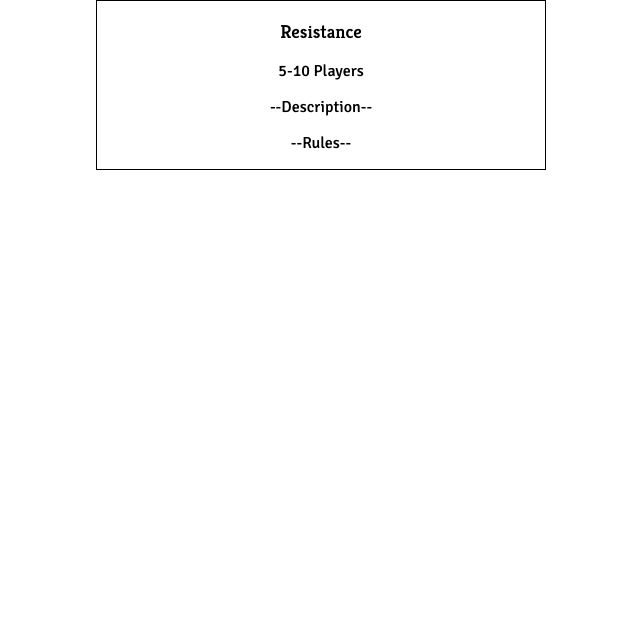
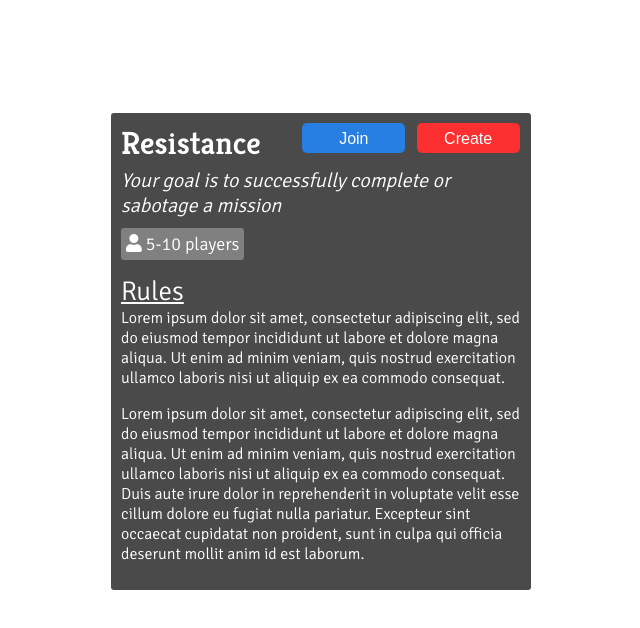
Before and after one commit to ThivRajan/Teaforge-Client, a React (Create React App) app: page /resistance in a window 1280 px wide. Shown: the top 628 px of the page, without its empty margins (319-959 px from the left). Built offline with nearby package versions, Linux system fonts and the light colour scheme.

Commit message:
styled description

```diff
--- a/package.json
+++ b/package.json
@@ -3,6 +3,9 @@
 	"version": "0.1.0",
 	"private": true,
 	"dependencies": {
+		"@fortawesome/fontawesome-svg-core": "^1.2.30",
+		"@fortawesome/free-solid-svg-icons": "^5.14.0",
+		"@fortawesome/react-fontawesome": "^0.1.11",
 		"@testing-library/jest-dom": "^4.2.4",
 		"@testing-library/react": "^9.5.0",
 		"@testing-library/user-event": "^7.2.1",
@@ -13,6 +16,7 @@
 		"axios": "^0.20.0",
 		"react": "^16.13.1",
 		"react-dom": "^16.13.1",
+		"react-modal": "^3.11.2",
 		"react-router-dom": "^5.2.0",
 		"react-scripts": "3.4.3",
 		"socket.io-client": "^2.3.0",
@@ -41,6 +45,7 @@
 		]
 	},
 	"devDependencies": {
+		"@types/react-fontawesome": "^1.6.4",
 		"@types/react-router-dom": "^5.1.5",
 		"@types/styled-components": "^5.1.3"
 	}
--- a/public/index.html
+++ b/public/index.html
@@ -4,8 +4,7 @@
 <head>
 	<meta charset="utf-8" />
 	<meta name="viewport" content="width=450, user-scalable=no" />
-	<meta name="theme-color" content="#000000" />
-	<meta name="description" content="Web site created using create-react-app" />
+	<meta name="description" content="Teaforge: Online games of deceipt" />
 	<!--
       manifest.json provides metadata used when your web app is installed on a
       user's mobile device or desktop. See https://developers.google.com/web/fundamentals/web-app-manifest/
@@ -29,16 +28,6 @@
 <body>
 	<noscript>You need to enable JavaScript to run this app.</noscript>
 	<div id="root"></div>
-	<!--
-      This HTML file is a template.
-      If you open it directly in the browser, you will see an empty page.
-
-      You can add webfonts, meta tags, or analytics to this file.
-      The build step will place the bundled scripts into the <body> tag.
-
-      To begin the development, run `npm start` or `yarn start`.
-      To create a production bundle, use `npm run build` or `yarn build`.
-    -->
 </body>
 
 </html>
--- a/src/components/CreateForm.tsx
+++ b/src/components/CreateForm.tsx
@@ -2,7 +2,7 @@ import React from 'react';
 import { Link } from 'react-router-dom';
 
 import Form from '../styles/Form';
-import { OutlineButton } from '../styles/Button';
+import { FilledButton } from '../styles/Button';
 import { blue } from '../styles/Global';
 
 const CreateForm = () => {
@@ -13,10 +13,10 @@ const CreateForm = () => {
 				<input placeholder="Name"></input>
 				<br />
 				<Link to="/lobby">
-					<OutlineButton>Join</OutlineButton>
+					<FilledButton color={blue}>Join</FilledButton>
 				</Link>
 				<Link to="/">
-					<OutlineButton color={blue}>Cancel</OutlineButton>
+					<FilledButton>Cancel</FilledButton>
 				</Link>
 			</Form>
 		</>
--- a/src/components/Description.tsx
+++ b/src/components/Description.tsx
@@ -1,18 +1,100 @@
 import React from 'react';
 import styled from 'styled-components';
 
-const Card = styled.div`
-	border: 1px solid;
+import { Link } from 'react-router-dom';
+
+import Players from '../styles/Players';
+import { FilledButton } from '../styles/Button';
+import { blue } from '../styles/Global';
+
+const Container = styled.div`
+	background: #4a4a4a;
+	color: white;
+	text-align: left;
+	border-radius: 3px;
+
+	margin: 25% 15px;
+	padding: 10px;
+
+	div {
+		display: grid;
+		grid-template-columns: repeat(3, 1fr) 2fr 2fr;
+		margin-bottom: 15px;
+
+
+		h1 {
+			grid-column: 1/4;
+			grid-row: 1;
+			margin: 0;
+			// font-family: signika, san-serif;
+		}
+
+		button {
+			width: 90%;
+			height: max-content;
+			margin: auto 10px;
+			grid-row: 1;
+		}
+
+		i {
+			grid-column: 1/6;
+			grid-row: 2;
+			font-size: 20px;
+			padding-top: 5px;
+		}
+
+		span {
+			grid-column: 1/4;
+			grid-row: 3;
+			width: max-content;
+		}
+	}
+
+	u {
+		font-size: 27px;
+	}
+
+	p {
+		margin-top: 0;
+	}
+
 `;
 
 const GameDescription = () => {
 	return (
-		<Card>
-			<h3>Resistance</h3>
-			<p>5-10 Players</p>
-			<p>--Description--</p>
-			<p>--Rules--</p>
-		</Card>
+		<Container>
+			<div>
+				<h1>Resistance</h1>
+				<Link to="/join">
+					<FilledButton color={blue}>Join</FilledButton>
+				</Link>
+				<Link to="/create">
+					<FilledButton>Create</FilledButton>
+				</Link>
+
+				<i>Your goal is to successfully complete or sabotage a mission</i>
+				<Players players={'5-10 players'} />
+			</div>
+
+			<u>Rules</u>
+			<p>
+				Lorem ipsum dolor sit amet, consectetur adipiscing elit,
+				sed do eiusmod tempor incididunt ut labore et dolore magna
+				aliqua. Ut enim ad minim veniam, quis nostrud exercitation
+				ullamco laboris nisi ut aliquip ex ea commodo consequat.
+			</p>
+
+			<p>
+				Lorem ipsum dolor sit amet, consectetur adipiscing elit,
+				sed do eiusmod tempor incididunt ut labore et dolore magna
+				aliqua. Ut enim ad minim veniam, quis nostrud exercitation
+				ullamco laboris nisi ut aliquip ex ea commodo consequat. Duis
+				aute irure dolor in reprehenderit in voluptate velit esse
+				cillum dolore eu fugiat nulla pariatur. Excepteur sint occaecat
+				cupidatat non proident, sunt in culpa qui officia deserunt
+				mollit anim id est laborum.
+			</p>
+		</Container>
 	);
 };
 
--- a/src/components/JoinForm.tsx
+++ b/src/components/JoinForm.tsx
@@ -2,7 +2,7 @@ import React from 'react';
 import { Link } from 'react-router-dom';
 
 import Form from '../styles/Form';
-import { OutlineButton } from '../styles/Button';
+import { FilledButton } from '../styles/Button';
 import { blue } from '../styles/Global';
 
 const JoinForm = () => {
@@ -15,10 +15,10 @@ const JoinForm = () => {
 				<input placeholder="Room Key"></input>
 				<br />
 				<Link to="/lobby">
-					<OutlineButton  >Join</OutlineButton>
+					<FilledButton color={blue}>Join</FilledButton>
 				</Link>
 				<Link to="/">
-					<OutlineButton color={blue}>Cancel</OutlineButton>
+					<FilledButton>Cancel</FilledButton>
 				</Link>
 			</Form>
 		</>
--- a/src/components/Main.tsx
+++ b/src/components/Main.tsx
@@ -1,8 +1,10 @@
 import React from 'react';
+import { Link } from 'react-router-dom';
 import styled from 'styled-components';
-import { Link } from 'react-router-dom';
 
 import fist from '../assets/fist.png';
+
+import Players from '../styles/Players';
 
 import { OutlineButton } from '../styles/Button';
 
@@ -64,21 +66,6 @@ const Card = styled.a`
 
     }
 
-    span {
-        padding: 5px;
-        background: grey;
-        color: white;
-		border-radius: 3px;
-
-        float: left;
-		margin-top: 10px;
-
-		font-size: 18px;
-		font-family: 'Signika', sans-serif;
-		font-weight: 300;
-
-	}
-
 	img {
         grid-column: 1;
         grid-row: 1;
@@ -110,7 +97,7 @@ const GameList = () => (
 					Successfully complete your missions
 					while spies try to sabotage them.
 				</p>
-				<span>5-10 Players</span>
+				<Players players={'5-10'} />
 			</div>
 		</Card>
 	</CardContainer>
--- a/src/styles/Button.tsx
+++ b/src/styles/Button.tsx
@@ -46,7 +46,7 @@ export const FilledButton = styled.button`
 	:hover {
 		background: ${props => props.color || red};
 		cursor: pointer;
-		filter: brightness(90%);
+		filter: brightness(80%);
 	}
 `;
 
--- a/src/styles/Global.tsx
+++ b/src/styles/Global.tsx
@@ -11,11 +11,12 @@ const GlobalStyle = createGlobalStyle`
 		font-family: Kreon, serif;
 	}
 
-	p {
+	i, p, u {
 		font-family: Signika, sans-serif;
+		font-weight: 300;
 	}
 
-	h1 {
+	h1, h2, h3, h4 {
 		font-family: Kreon, serif;
 	}
 `;
--- /dev/null
+++ b/src/styles/Players.tsx
@@ -0,0 +1,27 @@
+import React from 'react';
+
+import styled from 'styled-components';
+import { faUser } from '@fortawesome/free-solid-svg-icons';
+import { FontAwesomeIcon } from '@fortawesome/react-fontawesome';
+
+const Span = styled.span`
+	padding: 5px;
+	background: grey;
+	color: white;
+	border-radius: 3px;
+
+	float: left;
+	margin-top: 10px;
+
+	font-size: 18px;
+	font-family: 'Signika', sans-serif;
+	font-weight: 300;
+`;
+
+const Players: React.FC<{ players: string }> = ({ players }) => (
+	<Span>
+		<FontAwesomeIcon icon={faUser} /> {players}
+	</Span>
+);
+
+export default Players;
```
Also changed, not shown: src/types.ts/decs.d.ts (added), 1 other file (tests, documents, lock files or other folders).
